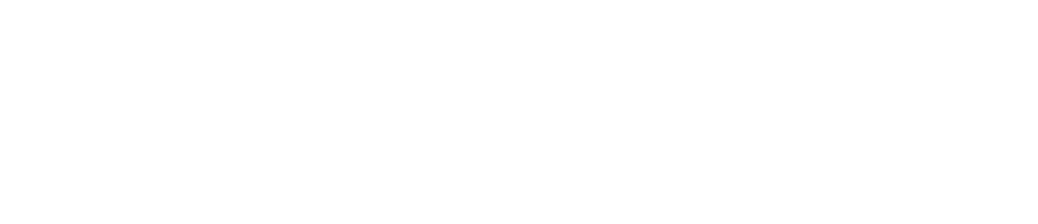
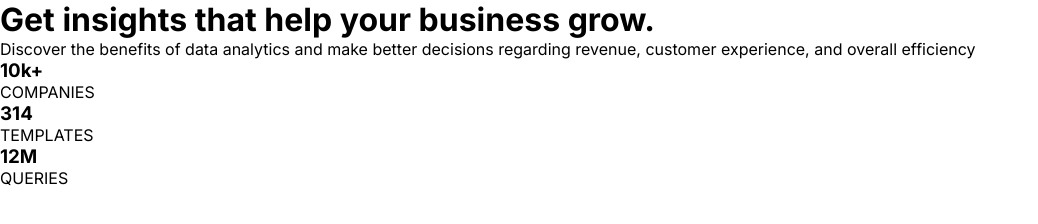
Before and after one commit to fbonilla02/Stats-preview-card, a plain HTML site: page index.html in a window 1280 px wide. Shown: the whole page, without its empty margins (0-1038 px from the left). Drawn offline with Linux system fonts and the light colour scheme.

Commit message:
agregamos la info de la tarjeta

```diff
--- a/index.html
+++ b/index.html
@@ -8,9 +8,25 @@
     <link rel="preconnect" href="https://fonts.googleapis.com">
 <link rel="preconnect" href="https://fonts.gstatic.com" crossorigin>
 <link href="https://fonts.googleapis.com/css2?family=Inter:wght@400;700&family=Lexend+Deca&display=swap" rel="stylesheet">
-    <title>Document</title>
+    <title>Stats Preview Card</title>
 </head>
 <body>
-
+    <main>
+        <div>
+            <div>
+                <h1>Get insights that help your business grow.</h1>
+                <p>Discover the benefits of data analytics and make better decisions regarding revenue, customer experience, and overall efficiency</p>
+                <h3>10k+</h3>
+                <p>COMPANIES</p>
+                <h3>314</h3>
+                <p>TEMPLATES</p>
+                <h3>12M</h3>
+                <p>QUERIES</p>
+            </div>
+            <div>
+                <img src="" alt="">
+            </div>
+        </div>
+    </main>
 </body>
 </html>
--- a/style.css
+++ b/style.css
@@ -12,10 +12,12 @@
     margin: 0;
     padding: 0;
     box-sizing: border-box;
+}
+html{
     font-size: 62.5%;
 }
 body{
     font-family: 'Lexend Deca', sans-serif;
     font-family: 'Inter', sans-serif;
-    font-size: 1.5rem;
+    font-size: 1.6rem;
 }
```
